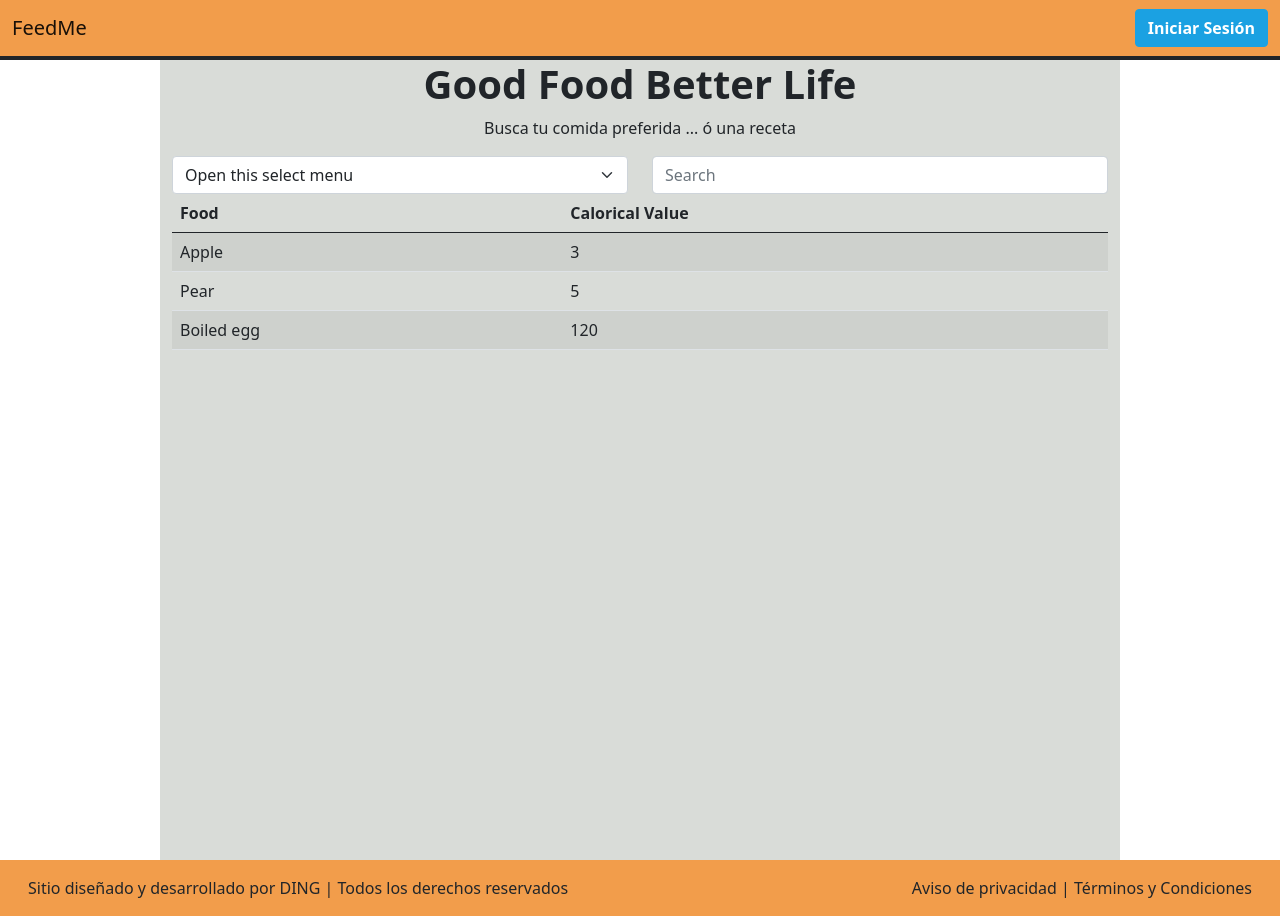
After one commit to IanGarciaUnam/Aplicacion-Diseno-de-Interfaces, a Django app: page /results-nl in a window 1280 px wide. The commit adds this page. Run offline with Django 4.2, Linux system fonts and the light colour scheme.

Commit message:
adding pag-resultados:usuario-no-logueado [almost done]

```diff
--- /dev/null
+++ b/feedme/seeker/templates/seeker/results-nl.html
@@ -0,0 +1,79 @@
+<html lang="en"><head>
+    <meta charset="UTF-8">
+    <meta name="viewport" content="width=device-width, initial-scale=1.0">
+    <title>FeedMe</title>
+    <!-- Bootstrap CSS -->
+    <link href="https://cdn.jsdelivr.net/npm/bootstrap@5.0.2/dist/css/bootstrap.min.css" rel="stylesheet" integrity="sha384-EVSTQN3/azprG1Anm3QDgpJLIm9Nao0Yz1ztcQTwFspd3yD65VohhpuuCOmLASjC" crossorigin="anonymous">
+    <script src="https://cdn.jsdelivr.net/npm/bootstrap@5.0.2/dist/js/bootstrap.bundle.min.js" integrity="sha384-MrcW6ZMFYlzcLA8Nl+NtUVF0sA7MsXsP1UyJoMp4YLEuNSfAP+JcXn/tWtIaxVXM" crossorigin="anonymous"></script>
+    <link rel="stylesheet" type="text/css" href="/static/css/style.css">
+  </head>
+  <body>
+
+  <nav id="header" class="navbar navbar-expand-lg navbar-light border-bottom border-4 border-dark">
+    <div class="container-fluid">
+      <a class="navbar-brand" href="/feedme">FeedMe</a>
+      <a href="/login">
+        <button type="button" class="btn btn-blue fw-bold">
+          Iniciar Sesión
+        </button>
+      </a>
+    </div>
+  </nav>
+  <div id="main" class="h-100 ">
+    <div id="nl" class="container-fluid h-100 w-75">
+      <h1 class="text-dark fw-bold mx-auto">Good Food Better Life</h1>
+      <p class="text-text-muted mx-auto">Busca tu comida preferida ... ó una receta</p>
+      <div class="row">
+        <div class="col">
+          <select class="form-select" aria-label="Default select example">
+            <option selected="">Open this select menu</option>
+            <option value="1">Índice calórico</option>
+            <option value="2">Alimento</option>
+            <option value="3">Receta</option>
+          </select>
+        </div>
+
+        <div class="col">
+          <input class="form-control me-2" type="search" placeholder="Search" aria-label="Search">
+        </div>
+
+<div class="table-responsive">
+          <table class="table table-striped table-hover">
+  <thead class="thead-light">
+    <tr>
+      <th scope="col">Food</th>
+      <th scope="col">Calorical Value</th>
+    </tr>
+  </thead>
+  <tbody>
+    <tr>
+
+      <td>Apple</td>
+      <td>3</td>
+
+    </tr>
+    <tr>
+      <td>Pear</td>
+      <td>5</td>
+
+    </tr>
+    <tr>
+      <td>Boiled egg</td>
+      <td>120</td>
+
+    </tr>
+  </tbody>
+</table>
+      </div>
+    </div>
+  </div>
+
+    <!-- Footer -->
+    <nav id="footer" class="navbar navbar-expand-lg navbar-light p-3">
+      <div class="container-fluid">
+        <p class="m-0">Sitio diseñado y desarrollado por DING | Todos los derechos reservados</p>
+        <p class="m-0"><a class="text-dark text-decoration-none" href="/#">Aviso de privacidad</a> | <a class="text-dark text-decoration-none" href="/#">Términos y Condiciones</a></p>
+      </div>
+    </nav>
+
+</body></html>
--- a/feedme/seeker/urls.py
+++ b/feedme/seeker/urls.py
@@ -6,5 +6,6 @@ urlpatterns = [
     path('feedme', views.index, name='index'),
     path('login', views.login, name='login'),
     path('register', views.register, name='register'),
-    path('reset-pass', views.reset_pass, name='reset-pass')
-]
+    path('reset-pass', views.reset_pass, name='reset-pass'),
+    path('results-nl', views.results_no_login, name='results-nl')
+    ]
--- a/feedme/seeker/views.py
+++ b/feedme/seeker/views.py
@@ -17,3 +17,6 @@ def register(request):
 
 def reset_pass(request):
   return render(request, 'seeker/reset-pass.html', {})
+
+def results_no_login(request):
+  return render(request, 'seeker/results-nl.html', {})
--- a/feedme/static/css/style.css
+++ b/feedme/static/css/style.css
@@ -18,6 +18,9 @@ p {
 #seeker {
   background: url("../img/bg-home.png") no-repeat center;
   background-size: cover;
+}
+#nl{
+  background-color:#D9DCD8;
 }
 
 #seeker > h1 {
@@ -74,4 +77,5 @@ p {
 .feedme-link:hover {
   color: #954E21;
 }
+
 /* Botones */
```
